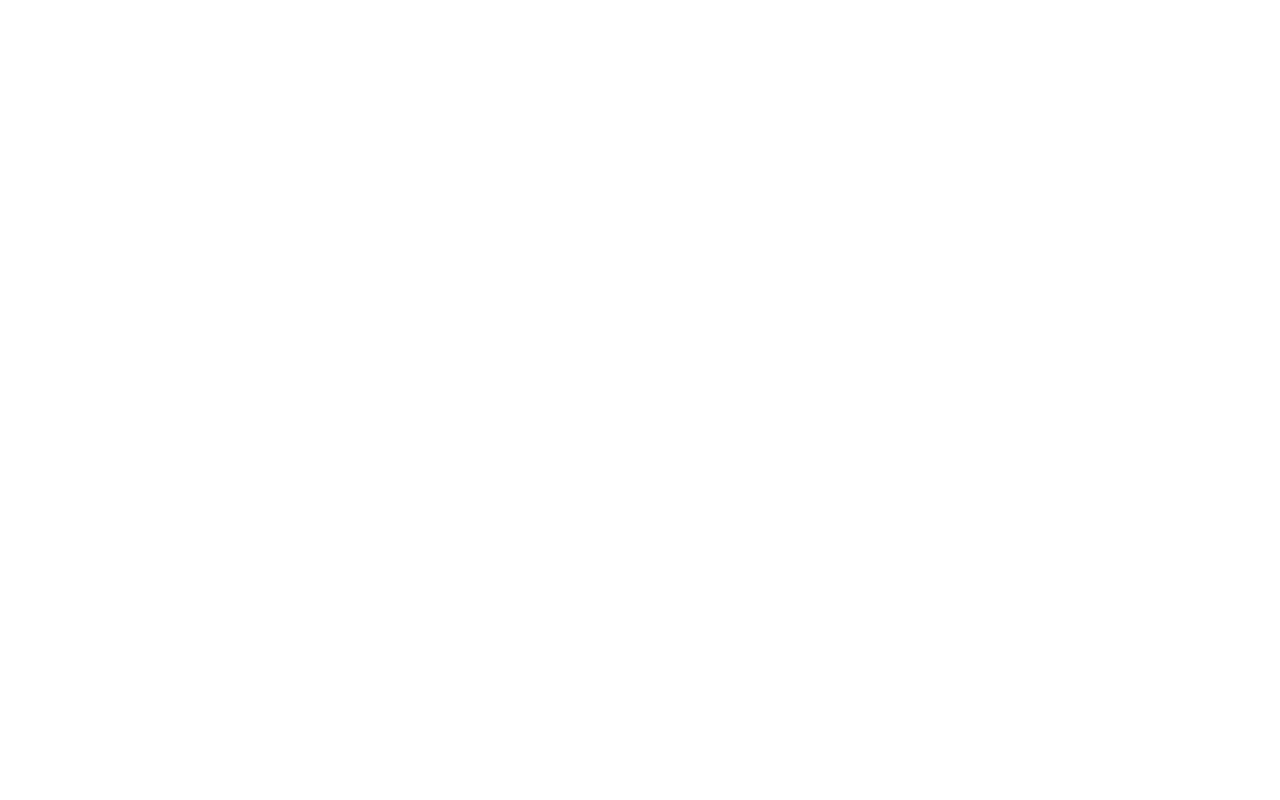
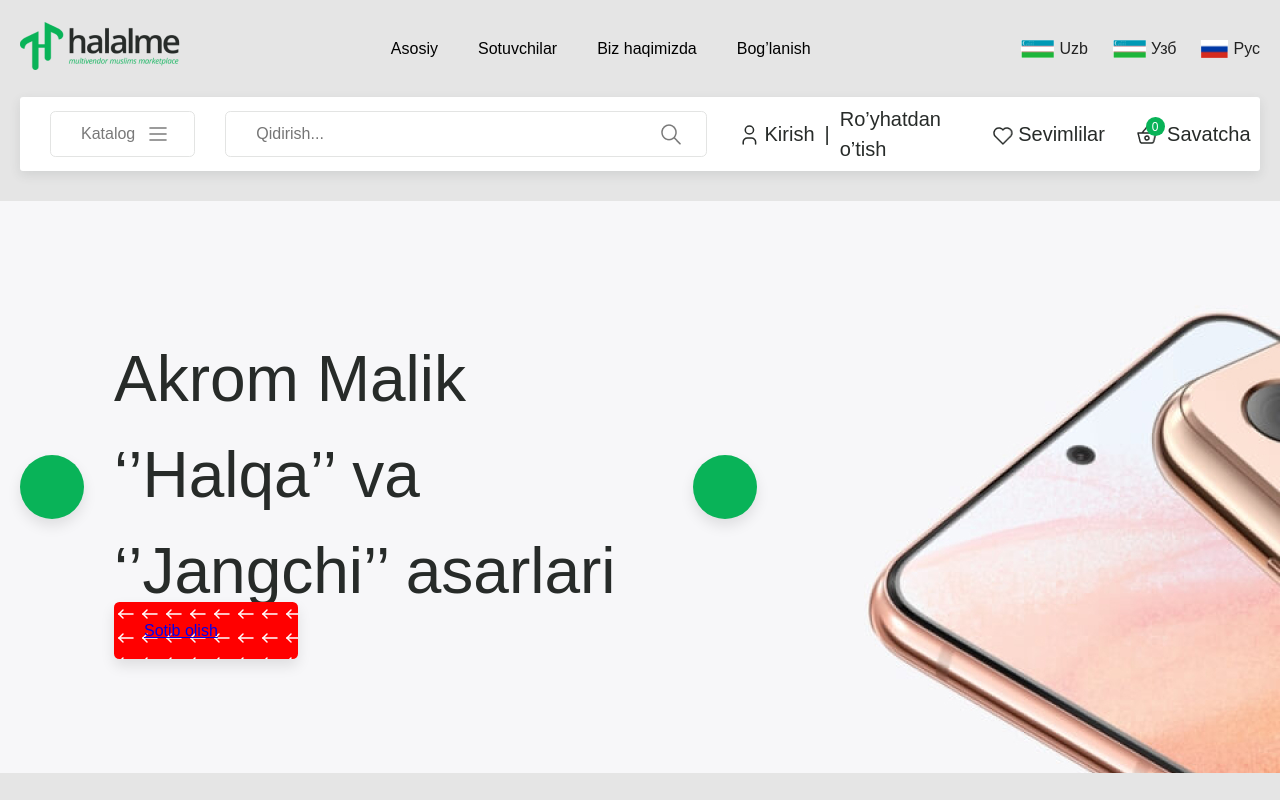
Before and after one commit to ShodiyevF/halalme, a plain HTML site: page index.html in a window 1280 px wide. Drawn offline with Linux system fonts and the light colour scheme.

Commit message:
header and search completed

```diff
--- /dev/null
+++ b/css/global.css
@@ -0,0 +1,232 @@
+/* GLOBAL */
+
+html {
+    box-sizing: border-box;
+    scroll-behavior: smooth;
+}
+
+*,
+*::before,
+*::after {
+    box-sizing: inherit;
+}
+
+body {
+    padding: 0;
+    margin: 0;
+    font-family: "" , sans-serif;
+    font-size: 16px;
+    line-height: 1.5;
+    background-color: #E5E5E5;
+    color: #222;
+}
+
+img {
+    max-width: 100%;
+    height: auto;
+}
+
+.visually-hidden {
+    position: absolute;
+    width: 1px;
+    height: 1px;
+    margin: -1px;
+    border: 0;
+    padding: 0;
+    clip: rect(0 0 0 0);
+    overflow: hidden;
+}
+
+.container {
+    max-width: 1440px;
+    padding-left: 20px;
+    padding-right: 20px;
+    margin-left: auto;
+    margin-right: auto;
+}
+
+/* HEADER */
+
+.site_header{
+    padding-top: 21px;
+    padding-bottom: 30px;
+}
+
+.header_container{
+    display: flex;
+    align-items: center;
+    justify-content: space-between;
+    margin-bottom: 20px;
+}
+
+.site_header_logo_link{
+    text-decoration: none;
+}
+
+.site_header_logo_img{
+    width: 160px;
+    height: 48px;
+}
+
+.site_nav_list{
+    list-style-type: none;
+    padding: 0;
+    margin: 0;
+    display: flex;
+}
+
+.site_nav_item{
+    margin-right: 40px;
+}
+
+.site_nav_item:last-child{
+    margin: 0;
+}
+
+.site_nav_link{
+    color: black;
+    text-decoration: none;
+}
+
+.header_langs_list{
+    list-style-type: none;
+    padding: 0;
+    margin: 0;
+    display: flex;
+    align-items: center;
+}
+
+.header_langs_item{
+    display: flex;
+    align-items: center;
+    margin-right: 25px;
+}
+
+.header_langs_item:last-child{
+    margin: 0;
+}
+
+.header_langs_img{
+    margin-right: 5px;
+}
+
+.search_wrapper{
+    background-color: white;
+    box-shadow: 0px 4px 10.6667px rgba(67, 73, 70, 0.12);
+    border-radius: 3px;
+    padding: 7px 30px;
+    display: flex;
+    align-items: center;
+    justify-content: space-between;
+}
+
+.search_inputs{
+    display: flex;
+    align-items: center;
+}
+
+.search_dropdown_btn{
+    background: #FFFFFF;
+    padding: 13px 30px;
+    padding-right: 59px;
+    border: 1.33333px solid #E3E4E3;
+    box-sizing: border-box;
+    border-radius: 5.33333px;
+    background-image: url('../img/gamburger.png');
+    background-repeat: no-repeat;
+    background-position: calc(50% + 35px) center;
+    font-size: 16px;
+    margin-right: 30px;
+    color: rgba(121, 121, 121, 1);
+}
+
+.search_input{
+    width: 482px;
+    background: #FFFFFF;
+    padding: 13px 30px;
+    border: 1.33333px solid #E3E4E3;
+    box-sizing: border-box;
+    border-radius: 5.33333px;
+    background-image: url('../img/search.png');
+    background-repeat: no-repeat;
+    background-position: calc(50% + 205px) center;
+    font-size: 16px;
+    margin-right: 30px;
+}
+
+.search_links{
+    display: flex;
+    align-items: center;
+}
+
+.search_auth{
+    margin-right: 50px;
+    display: flex;
+    align-items: center;
+}
+
+.search_auth_signin, .search_auth_signup, .search_link_favourites, .search_link_basket{
+    font-size: 20px;
+    color: #272B29;
+    text-decoration: none;
+}
+
+.search_auth_signin{
+    margin-right: 10px;
+}
+
+.search_auth_signin::before{
+    width: 24px;
+    height: 24px;
+    background-image: url('../img/user.svg');
+    color: transparent;
+    margin-right: 5px;
+    content: 'aa';
+}
+
+.search_auth_line{
+    font-size: 20px;
+    color: #272B29;
+    padding: 0;
+    margin: 0;
+    margin-right: 10px;
+}
+
+.search_link_favourites{
+    margin-right: 30px;
+}
+
+.search_link_favourites::before{
+    width: 24px;
+    height: 24px;
+    background-image: url('../img/heart.png');
+    background-repeat: no-repeat;
+    color: transparent;
+    margin-right: 5px;
+    content: "aa";
+}
+
+.links_basket_wrapper{
+    position: relative;
+}
+
+.links_basket_count{
+    position: absolute;
+    background-color: #09B358;
+    padding: 0.5px 6px;
+    font-size: 12px;
+    top: -2px;
+    left: 11px;
+    color: white;
+    border-radius: 50%;
+}
+
+.search_link_basket::before{
+    width: 24px;
+    height: 24px;
+    background-image: url('../img/basket.png');
+    background-repeat: no-repeat;
+    color: transparent;
+    margin-right: 10px;
+    content: "aa";
+}
--- /dev/null
+++ b/css/index.css
@@ -0,0 +1,46 @@
+/* HERO */
+
+.site_hero{
+    background-image: url('../img/hero.jpg');
+    padding-top: 130px;
+    padding-bottom: 130px;
+}
+
+.hero_container{
+    display: flex;
+    align-items: center;
+}
+
+.hero_arrow{
+    width: 64px;
+    height: 64px;
+    background-color: #09B358;
+    box-shadow: 0px 6.66667px 13.3333px rgba(0, 0, 0, 0.1);
+    border-radius: 32px;
+    border: none;
+}
+
+.hero_left_arrow{
+    margin-right: 30px;
+}
+
+.hero_text_wrapper{
+    width: 579px;
+}
+
+.hero_text{
+    font-size: 64px;
+    margin: 0;
+    padding: 0;
+    color: #272B29;
+    font-weight: normal;
+}
+
+.hero_link{
+    background-color:red;
+    box-shadow: 0px 6.66667px 13.3333px rgba(0, 0, 0, 0.1);
+    border-radius: 5.33333px;
+    padding: 20px 30px;
+    padding-right: 80px;
+    background-image: url('../img/left.svg');
+}
--- a/index.html
+++ b/index.html
@@ -5,12 +5,77 @@
     <meta http-equiv="X-UA-Compatible" content="IE=edge">
     <meta name="viewport" content="width=device-width, initial-scale=1.0">
     <title>Halal me</title>
+    <link rel="stylesheet" href="css/global.css">
+    <link rel="stylesheet" href="css/index.css">
 </head>
 <body>
     <header class="site_header">
-        <div class="container">
-
+        <div class="container header_container">
+            <a class="site_header_logo_link" href="index.html">
+                <img class="site_header_logo_img" src="img/logo.png" alt="logo" width="159" height="49">
+            </a>
+            <nav class="site_nav">
+                <ul class="site_nav_list">
+                    <li class="site_nav_item">
+                        <a class="site_nav_link" href="homepage.html">Asosiy</a>
+                    </li>
+                    <li class="site_nav_item">
+                        <a class="site_nav_link" href="homepage.html">Sotuvchilar</a>
+                    </li>
+                    <li class="site_nav_item">
+                        <a class="site_nav_link" href="homepage.html">Biz haqimizda</a>
+                    </li>
+                    <li class="site_nav_item">
+                        <a class="site_nav_link" href="homepage.html">Bog’lanish</a>
+                    </li>
+                </ul>
+            </nav>
+            <ul class="header_langs_list">
+                <li class="header_langs_item">
+                    <img class="header_langs_img" src="img/uzb.jpg" alt="uzbek tili" width="33" height="18">
+                    <p class="header_langs_text">Uzb</p>
+                </li>
+                <li class="header_langs_item">
+                    <img class="header_langs_img" src="img/uzb.jpg" alt="uzbek tili" width="33" height="18">
+                    <p class="header_langs_text">Узб</p>
+                </li>
+                <li class="header_langs_item">
+                    <img class="header_langs_img header_langs_img--rus" src="img/rus.jpg" alt="rus tili" width="27" height="18">
+                    <p class="header_langs_text">Рус</p>
+                </li>
+            </ul>
+        </div>
+        <div class="container site_header_search">
+            <div class="search_wrapper">
+                <div class="search_inputs">
+                    <button class="search_dropdown_btn">Katalog</button>
+                    <input class="search_input" type="text" placeholder="Qidirish..." aria-label="qidirish">
+                </div>
+                <div class="search_links">
+                    <div class="search_auth">
+                        <a class="search_auth_signin" href="signin.html">Kirish</a><p class="search_auth_line">|</p>
+                        <a class="search_auth_signup" href="signup.html">Ro’yhatdan o’tish</a>
+                    </div>
+                    <a class="search_link_favourites" href="favourites.html">Sevimlilar</a>
+                    <div class="links_basket_wrapper">
+                        <span class="links_basket_count">0</span>
+                        <a class="search_link_basket" href="basket.html">Savatcha</a>
+                    </div>
+                </div>
+            </div>
         </div>
     </header>
+    <main class="site_main">
+        <section class="site_hero">
+            <div class="container hero_container">
+                <button class="hero_arrow hero_left_arrow"></button>
+                <div class="hero_text_wrapper">
+                    <h1 class="hero_text">Akrom Malik ‘’Halqa’’ va ‘’Jangchi’’ asarlari</h1>
+                    <a class="hero_link" href="#">Sotib olish</a>
+                </div>
+                <button class="hero_arrow hero_right_arrow"></button>
+            </div>
+        </section>
+    </main>
 </body>
 </html>
```
Also changed, not shown: basket.html (added), favourites.html (added), homepage.html (added), img/hero.jpg (added), img/left.svg (added), img/right.svg (added), img/rus.jpg (renamed from img/image 12.jpg), img/user.svg (added), img/uzb.jpg (renamed from img/image 10.jpg), signin.html (added), signup.html (added).
